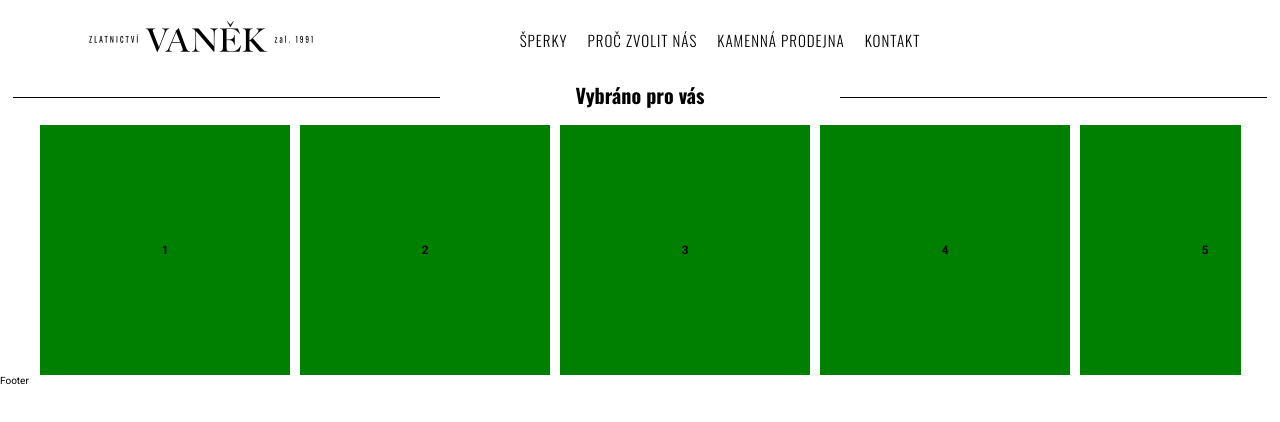
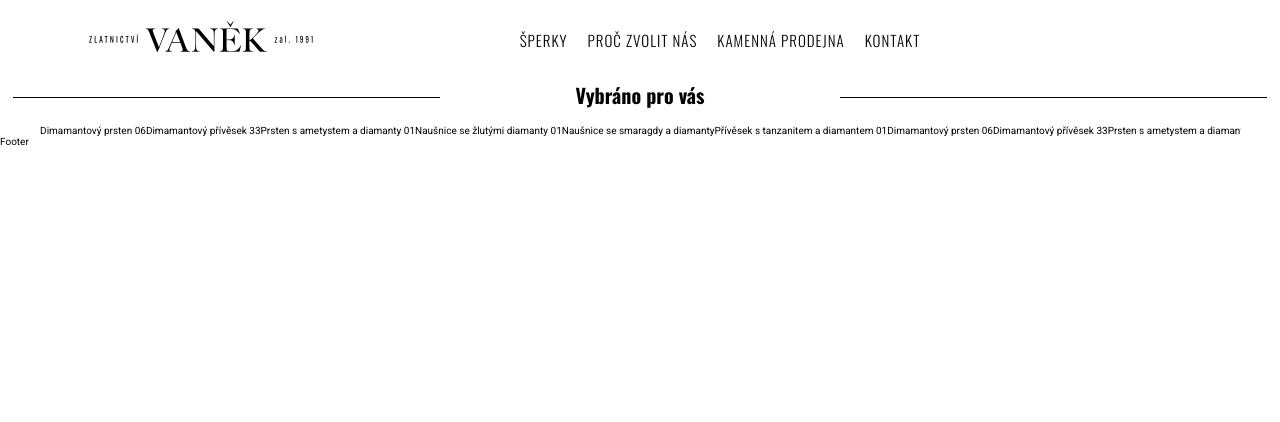
Before and after one commit to Vanevo00/MERNShop, a Next.js app in the folder client/: page / in a window 1280 px wide. Shown: the top 422 px of the page. Built offline with nearby package versions, Linux system fonts and the light colour scheme.

Commit message:
feat: inintiate ProductItem

```diff
--- a/client/components/molecules/ProductCarousel.tsx
+++ b/client/components/molecules/ProductCarousel.tsx
@@ -1,4 +1,4 @@
-import React from 'react'
+import React, { FunctionComponent } from 'react'
 import Slider from 'react-slick'
 import 'slick-carousel/slick/slick.css'
 import 'slick-carousel/slick/slick-theme.css'
@@ -19,7 +19,7 @@ const ProductContainer = styled.div`
   margin-right: 1rem;
 `
 
-const ProductCarousel = () => {
+const ProductCarousel: FunctionComponent = ({ children }) => {
   const settings = {
     variableWidth: true,
     speed: 500,
@@ -30,36 +30,7 @@ const ProductCarousel = () => {
   return (
     <CarouselContainer>
       <Slider {...settings}>
-        <div>
-          <ProductContainer>
-            <h3>1</h3>
-          </ProductContainer>
-        </div>
-        <div>
-          <ProductContainer>
-            <h3>2</h3>
-          </ProductContainer>
-        </div>
-        <div>
-          <ProductContainer>
-            <h3>3</h3>
-          </ProductContainer>
-        </div>
-        <div>
-          <ProductContainer>
-            <h3>4</h3>
-          </ProductContainer>
-        </div>
-        <div>
-          <ProductContainer>
-            <h3>5</h3>
-          </ProductContainer>
-        </div>
-        <div>
-          <ProductContainer>
-            <h3>6</h3>
-          </ProductContainer>
-        </div>
+        {children}
       </Slider>
     </CarouselContainer>
   )
--- /dev/null
+++ b/client/components/molecules/ProductItem.tsx
@@ -0,0 +1,15 @@
+import React from 'react'
+
+interface Props {
+  name: string
+}
+
+const ProductItem = ({ name }: Props) => {
+  return (
+    <div>
+      {name}
+    </div>
+  )
+}
+
+export default ProductItem
--- a/client/components/organisms/PickedForYou.tsx
+++ b/client/components/organisms/PickedForYou.tsx
@@ -3,6 +3,8 @@ import { MaxWidthContainer } from '../atoms/MaxWidthContainer'
 import SectionHeading from '../atoms/SectionHeading'
 import styled from 'styled-components'
 import ProductCarousel from '../molecules/ProductCarousel'
+import ProductItem from '../molecules/ProductItem'
+import { mockedJewelry } from '../../common/constants/mocks'
 
 const HeadingContainer = styled(MaxWidthContainer)`
   display: flex;
@@ -22,10 +24,11 @@ const PickedForYou = () => {
       <HeadingContainer>
         <SectionHeading>Vybráno pro vás</SectionHeading>
         <CarouselContainer>
-          <ProductCarousel/>
+          <ProductCarousel>
+            {mockedJewelry.map((item) => <ProductItem name={item.name}/>)}
+          </ProductCarousel>
         </CarouselContainer>
       </HeadingContainer>
-
     </>
   )
 }
```
